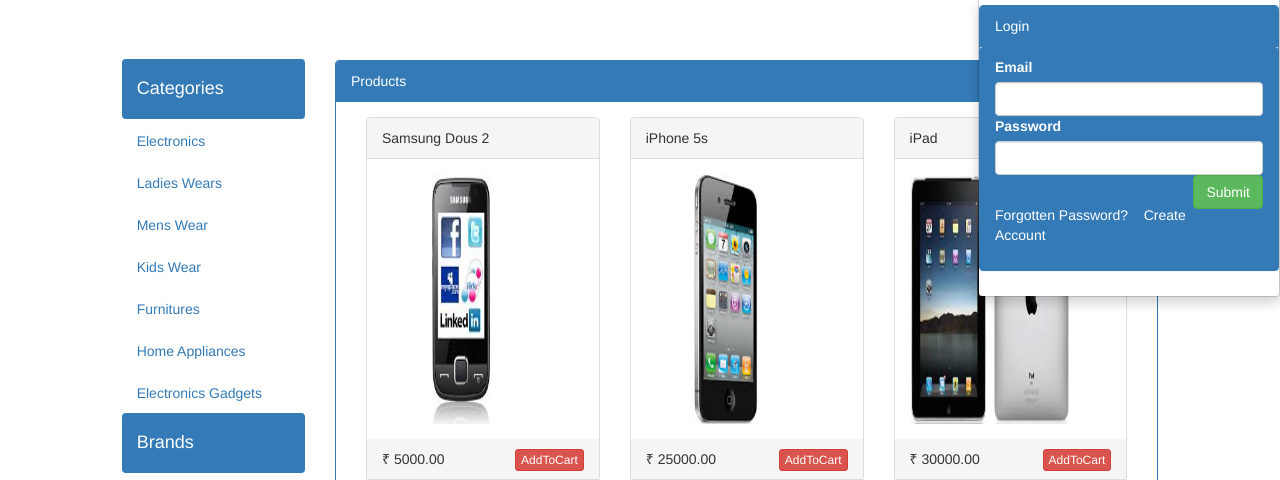
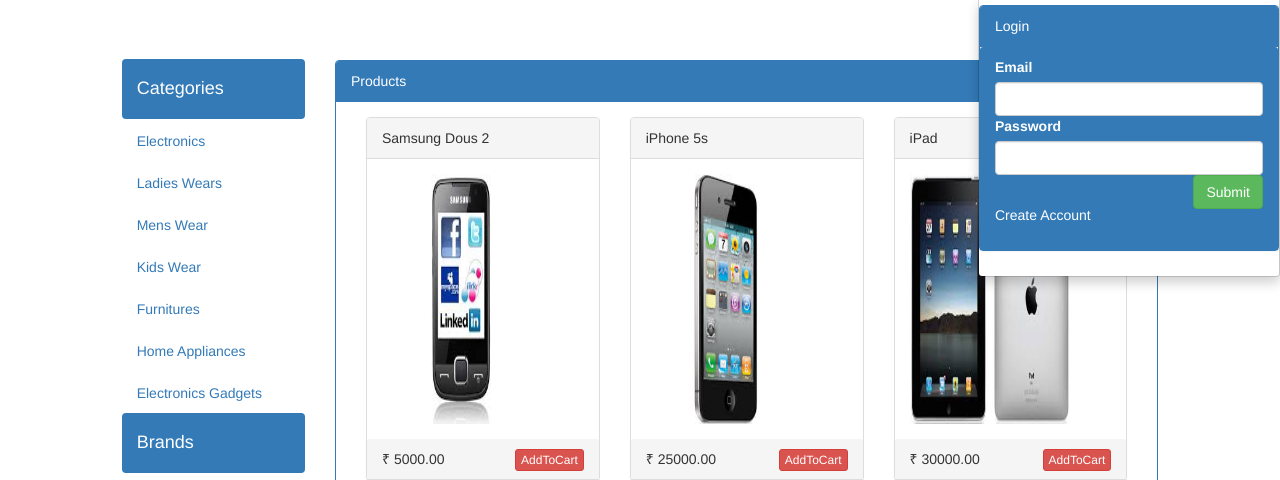
Before and after one commit to triptiverma31/smartstore, a PHP site: page /sample/ in a window 1280 px wide, after a click on "SignIn". Shown: the part 51-531 px from the top of the page. Run offline with PHP 8.4, Linux system fonts and the light colour scheme; data comes from the database, SQL or seed files in the repository; data that the repository does not hold is empty.

Commit message:
Update index.php

```diff
--- a/index.php
+++ b/index.php
@@ -29,7 +29,7 @@
 					<span class="icon-bar"></span>
 					<span class="icon-bar"></span>
 				</button>
-				<a href="#" class="navbar-brand">Smart store</a>
+				<a href="index.php" class="navbar-brand">Smart store</a>
 			</div>
 		<div class="collapse navbar-collapse" id="collapse">
 			<ul class="nav navbar-nav">
@@ -82,7 +82,7 @@
 										<!--p><br/></p-->
 										<input type="submit" class="btn btn-success" style="float:right;">
 										<p><br/></p>
-										<a href="#" style="color:white; list-style:none;">Forgotten Password? &nbsp&nbsp </a><a href="customer_registration.php" style="color:white; list-style:none;">Create Account</a>
+										<a href="#" style="color:white; list-style:none;"></a><a href="customer_registration.php" style="color:white; list-style:none;">Create Account</a>
 
 									</form>
 								</div>
```
